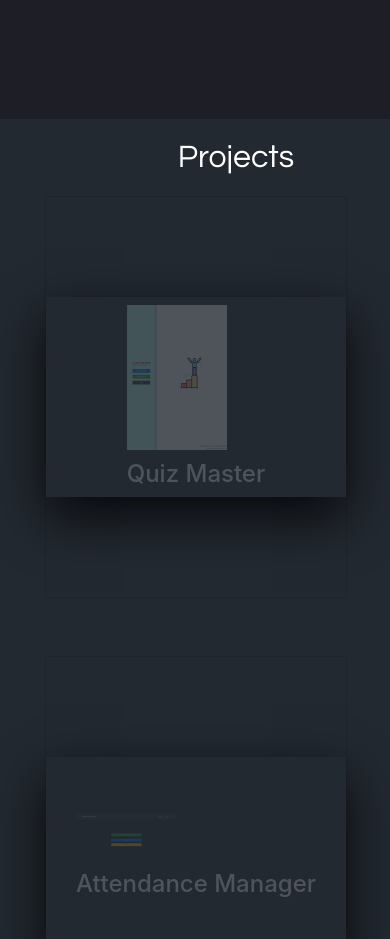
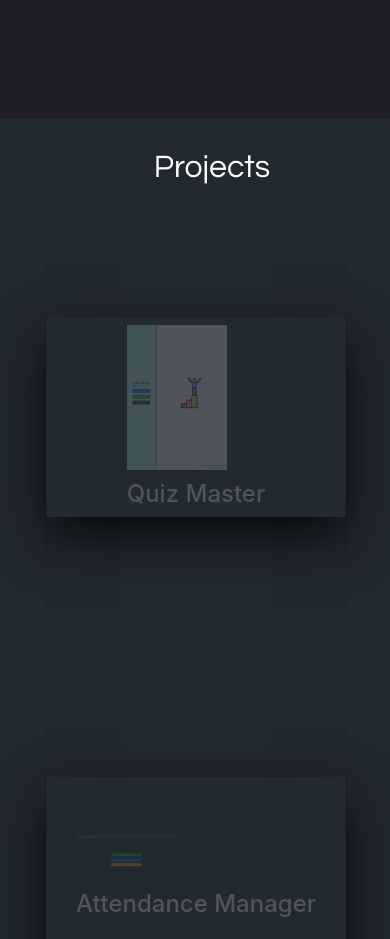
Before and after one commit to BilalAshiq/personal-portfolio, a plain HTML site: page index.html in a window 390 px wide. Shown: the part 2020-2959 px from the top of the page. Drawn offline with Linux system fonts and the light colour scheme; a script that the page names is missing.

Commit message:
Update responsive.css

```diff
--- a/assets/css/responsive.css
+++ b/assets/css/responsive.css
@@ -102,7 +102,8 @@
         padding: 20px;
     }
     .project-head {
-        margin-left: 10rem;
+        margin-left: 7rem;
+        padding: 10px 0 10px 0;
     }
      .firstThree {
         display: flex;
```
